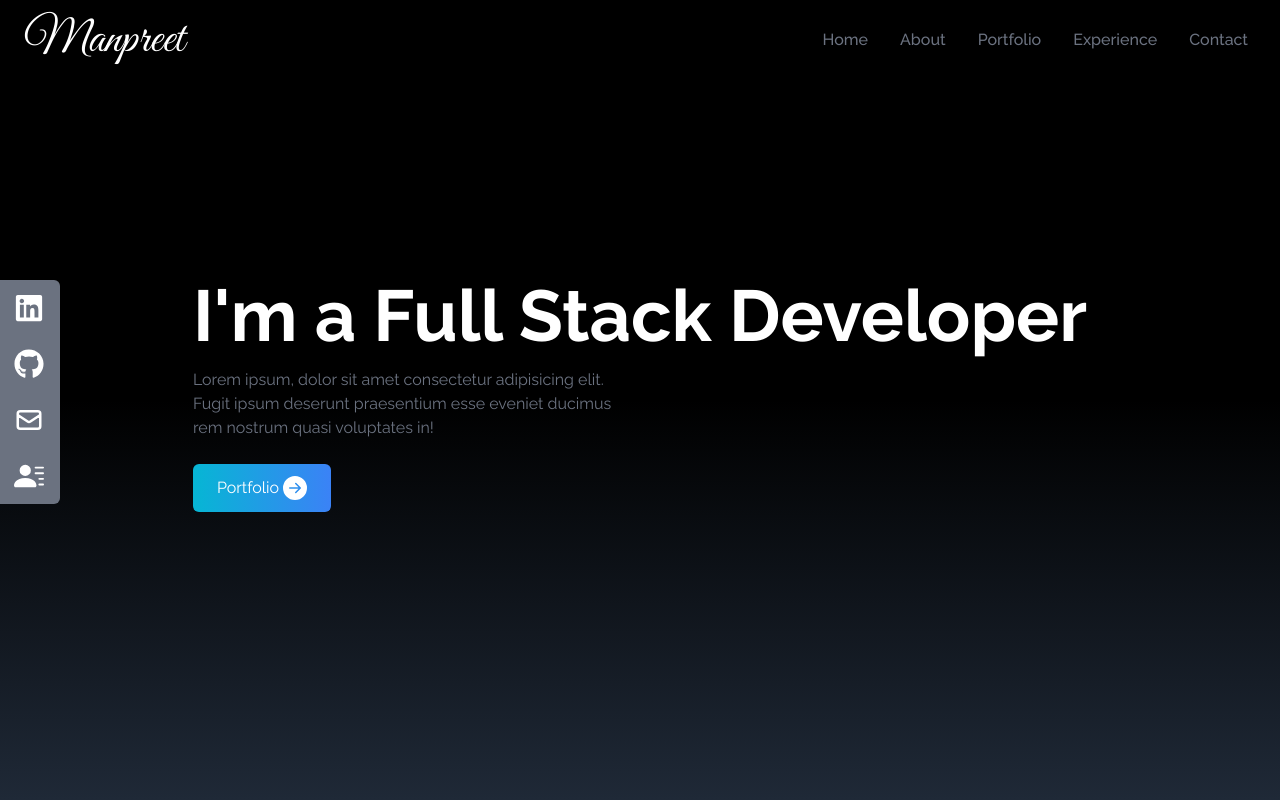
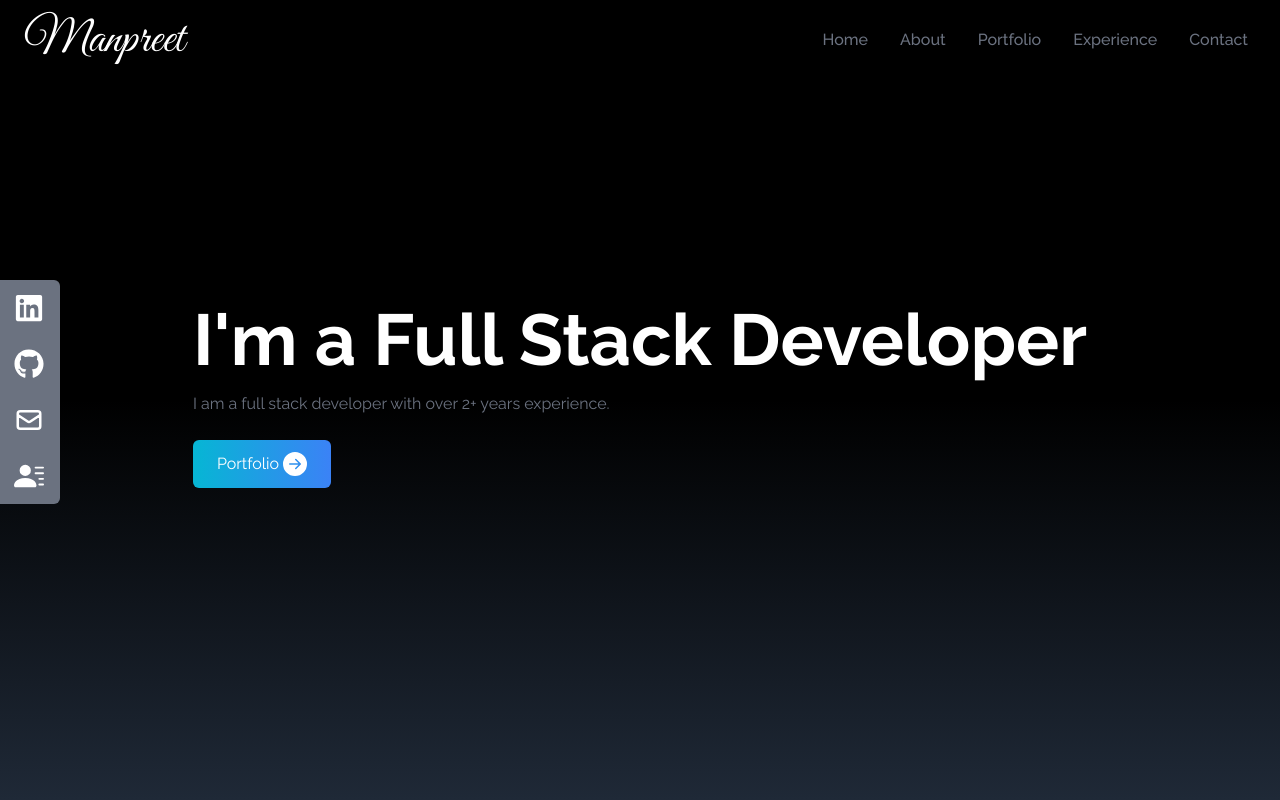
Before and after one commit to montylubana09/portfolio-main, a React (Create React App) app: page / in a window 1280 px wide. Shown: the top 800 px of the page. Built offline with nearby package versions, Linux system fonts and the light colour scheme.

Commit message:
added title and line

```diff
--- a/src/components/Home.jsx
+++ b/src/components/Home.jsx
@@ -13,9 +13,7 @@ const Home = () => {
             I'm a Full Stack Developer
           </h2>
           <p className="text-gray-500 py-4 max-w-md">
-            Lorem ipsum, dolor sit amet consectetur adipisicing elit. Fugit
-            ipsum deserunt praesentium esse eveniet ducimus rem nostrum quasi
-            voluptates in!
+            I am a full stack developer with over 2+ years experience.
           </p>
           <div>
             <button className="group text-white w-fit px-6 py-3 my-2 flex items-center rounded-md bg-gradient-to-r from-cyan-500 to-blue-500 cursor-pointer">
```
